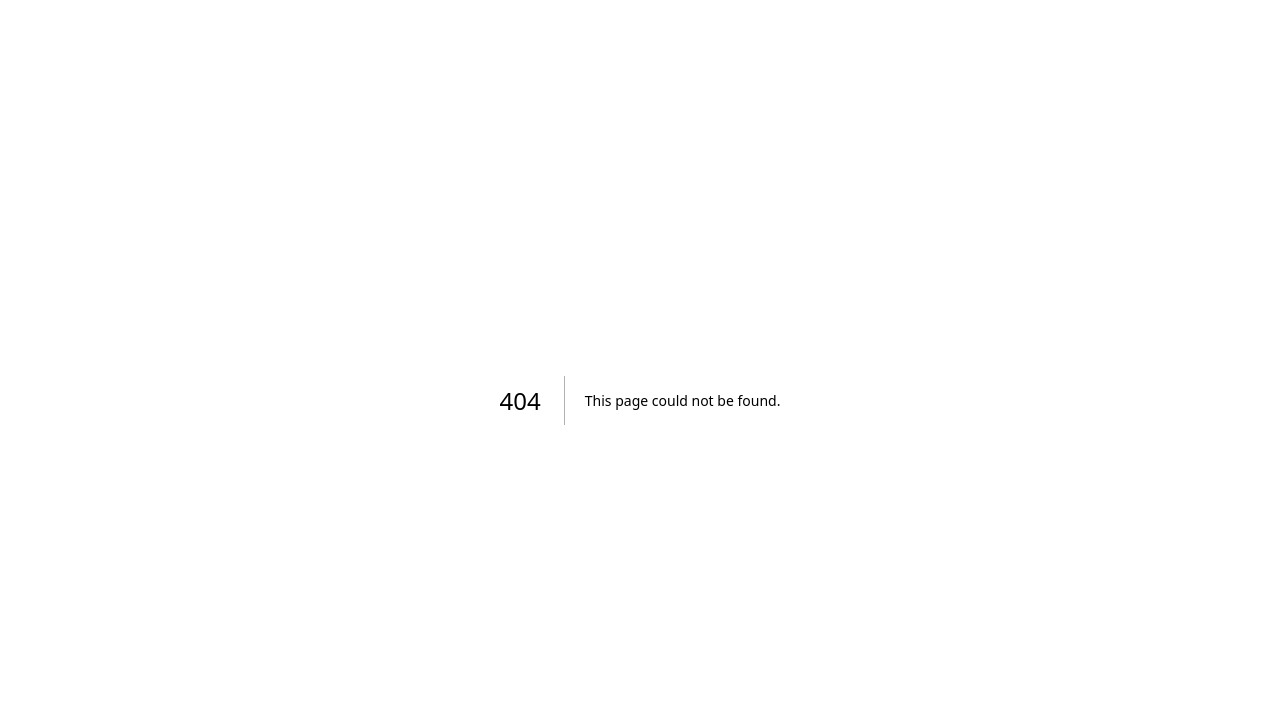
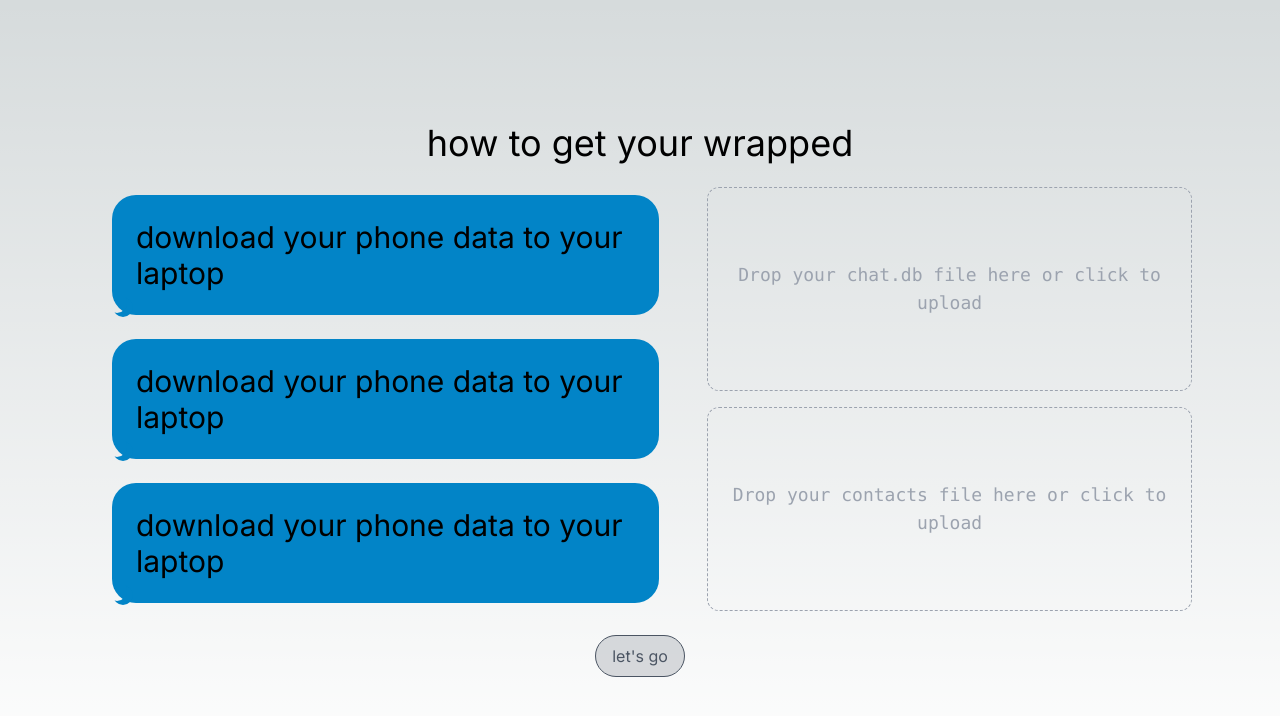
Before and after one commit to rpmccarter/imessage-wrapped, a Next.js app in the folder website/: page /upload in a window 1280 px wide. Before the commit this address had no page. Shown: the top 716 px of the page. Built offline with nearby package versions, Linux system fonts and the light colour scheme; no server answers.

Commit message:
componentize results

```diff
--- a/website/src/app/layout.tsx
+++ b/website/src/app/layout.tsx
@@ -1,8 +1,9 @@
 'use client';
 import { Inter } from 'next/font/google';
 import './globals.css';
-import { DataContext, DataType } from '@/contexts/DataContext';
+import { DataContext, ResultJawn } from '@/contexts/DataContext';
 import { useState } from 'react';
+import { usePathname, useRouter } from 'next/navigation';
 
 const inter = Inter({ subsets: ['latin'] });
 
@@ -11,7 +12,14 @@ export default function RootLayout({
 }: {
   children: React.ReactNode;
 }) {
-  const [data, setData] = useState<DataType>();
+  const router = useRouter();
+  const pathname = usePathname();
+  const [data, setData] = useState<ResultJawn>();
+
+  // if there is no data, go back to home page
+  // if (pathname !== '/' && pathname !== '/upload' && data === undefined) {
+  //   router.replace('/');
+  // }
 
   return (
     <html lang="en">
--- a/website/src/app/page.tsx
+++ b/website/src/app/page.tsx
@@ -5,7 +5,7 @@ export default function Home() {
     <main className="flex min-h-screen flex-col items-center justify-center gap-4 p-24">
       <h1 className="text-4xl">see your year through texts</h1>
       <Link
-        href="/getting-started"
+        href="/upload"
         className="border px-4 py-2 text-sky-600 bg-sky-600/20 rounded-full border-sky-600"
       >
         get started
--- a/website/src/app/results/Carousel.tsx
+++ b/website/src/app/results/Carousel.tsx
@@ -5,6 +5,7 @@ type CarouselParams = {
   setIndex?: (index: number) => void;
   children?: ReactNode[];
 };
+
 export const Carousel = ({ index, setIndex, children }: CarouselParams) => {
   return (
     <div
--- /dev/null
+++ b/website/src/app/results/ResultSlides.tsx
@@ -0,0 +1,55 @@
+import { useData } from '@/contexts/DataContext';
+import { useDownloadLink } from '@/hooks/useDownloadLinkAndCopy';
+import { useState, ReactNode } from 'react';
+import { Carousel } from './Carousel';
+import { sampleData } from './sampleData';
+
+export const ResultSlides = () => {
+  const { data } = useData();
+  const [index, setIndex] = useState(0);
+
+  return (
+    <div>
+      <Carousel index={index} setIndex={setIndex}>
+        {Object.keys(sampleData.topFriends).map((value, i) => (
+          <div key={i} id={`result-${i}`} className="w-full h-full bg-sky-600">
+            {value}
+          </div>
+        ))}
+      </Carousel>
+      <Buttons index={index} />
+    </div>
+  );
+};
+
+type ButtonsParams = {
+  index: number;
+};
+
+const Buttons = ({ index }: ButtonsParams) => {
+  const { link, copy } = useDownloadLink(index);
+  return (
+    <div className="flex gap-8 items-center justify-center">
+      <Button onClick={copy}>copy image</Button>
+      <a href={link} download={'imessage-wrapped.png'}>
+        <Button>save image</Button>
+      </a>
+    </div>
+  );
+};
+
+type ButtonParams = {
+  onClick?: () => void;
+  children?: ReactNode;
+};
+
+const Button = ({ onClick, children }: ButtonParams) => {
+  return (
+    <div
+      onClick={onClick}
+      className="cursor-pointer flex items-center justify-center rounded-full w-60 bg-sky-600 px-6 py-4"
+    >
+      {children}
+    </div>
+  );
+};
--- a/website/src/app/results/page.tsx
+++ b/website/src/app/results/page.tsx
@@ -1,11 +1,6 @@
 'use client';
 
-import { useData } from '@/contexts/DataContext';
-import { ReactNode, useState } from 'react';
-import { Carousel } from './Carousel';
-import { useDownloadLink } from '@/hooks/useDownloadLinkAndCopy';
-
-const results = ['foo', 'bar', 'baz'];
+import { ResultSlides } from './ResultSlides';
 
 export default function Results() {
   return (
@@ -15,53 +10,3 @@ export default function Results() {
     </main>
   );
 }
-
-const ResultSlides = () => {
-  const { data } = useData();
-  const [index, setIndex] = useState(0);
-
-  return (
-    <div>
-      <Carousel index={index} setIndex={setIndex}>
-        {results.map((value, i) => (
-          <div key={i} id={`result-${i}`} className="w-full h-full bg-sky-600">
-            value
-          </div>
-        ))}
-      </Carousel>
-      <Buttons index={index} />
-    </div>
-  );
-};
-
-type ButtonsParams = {
-  index: number;
-};
-
-const Buttons = ({ index }: ButtonsParams) => {
-  const { link, copy } = useDownloadLink(index);
-  return (
-    <div className="flex gap-8 items-center justify-center">
-      <Button onClick={copy}>copy image</Button>
-      <a href={link} download={'imessage-wrapped.png'}>
-        <Button>save image</Button>
-      </a>
-    </div>
-  );
-};
-
-type ButtonParams = {
-  onClick?: () => void;
-  children?: ReactNode;
-};
-
-const Button = ({ onClick, children }: ButtonParams) => {
-  return (
-    <div
-      onClick={onClick}
-      className="cursor-pointer flex items-center justify-center rounded-full w-60 bg-sky-600 px-6 py-4"
-    >
-      {children}
-    </div>
-  );
-};
--- a/website/src/app/getting-started/FileInput.tsx
+++ b/website/src/app/upload/FileInput.tsx
@@ -4,19 +4,25 @@ import clsx from 'clsx';
 import { useRef } from 'react';
 
 type FileInputParams = {
+  title?: string;
   value?: File;
   accept?: string;
   setValue?: (file: File) => void;
 };
 
-export const FileInput = ({ value, setValue, accept }: FileInputParams) => {
+export const FileInput = ({
+  title,
+  value,
+  setValue,
+  accept,
+}: FileInputParams) => {
   const hiddenInputRef = useRef<HTMLInputElement>(null);
 
   return (
     <>
       <button
         aria-label="file upload button"
-        className="m-2 p-4 w-1/2 flex border-gray-400 dark:border-white/30 items-center justify-center border rounded-xl border-dashed bg-transparent outline-none min-w-0"
+        className="m-2 w-full h-full p-4 flex border-gray-400 dark:border-white/30 items-center justify-center border rounded-xl border-dashed bg-transparent outline-none min-w-0"
         onClick={() => hiddenInputRef.current?.click()}
       >
         <div
@@ -27,7 +33,8 @@ export const FileInput = ({ value, setValue, accept }: FileInputParams) => {
               : 'text-gray-400 dark:text-white/30',
           )}
         >
-          {value?.name ?? 'Drop your iMessage data here or click to upload'}
+          {value?.name ??
+            `Drop your ${title ?? 'file'} here or click to upload`}
         </div>
       </button>
       {/* HACK: file inputs are notoriously hard to style, so hide the native input and click it programmatically */}
--- a/website/src/app/getting-started/page.tsx
+++ b/website/src/app/upload/page.tsx
@@ -13,7 +13,8 @@ const steps = [
   'download your phone data to your laptop',
 ];
 
-const API_ENDPOINT = process.env.NEXT_PUBLIC_API_ENDPOINT || 'http://localhost:8000';
+const API_ENDPOINT =
+  process.env.NEXT_PUBLIC_API_ENDPOINT || 'http://localhost:8000';
 
 export default function GettingStarted() {
   const [chatFile, setChatFile] = useState<File>();
@@ -30,9 +31,15 @@ export default function GettingStarted() {
             </Step>
           ))}
         </div>
-        <div>
-          <FileInput accept=".db,.gz" value={chatFile} setValue={setChatFile} />
+        <div className="flex flex-col">
           <FileInput
+            title="chat.db file"
+            accept=".db,.gz"
+            value={chatFile}
+            setValue={setChatFile}
+          />
+          <FileInput
+            title="contacts file"
             accept=".vcf"
             value={contactFile}
             setValue={setContactFile}
@@ -118,9 +125,7 @@ const Tail = () => {
   return (
     <div
       className="w-5 h-5 left-[-5px] bottom-[2px] shadow-[6px_4px_0_0] shadow-sky-600 bottom-0 absolute"
-      style={{
-        borderRadius: '50%',
-      }}
+      style={{ borderRadius: '50%' }}
     />
   );
 };
--- a/website/src/contexts/DataContext.tsx
+++ b/website/src/contexts/DataContext.tsx
@@ -1,11 +1,21 @@
 import { createContext, useContext } from 'react';
-
-// TODO: define datatype of results
-export type DataType = any;
+import { ResultJawn } from '../../../backend/src/queryManager';
+export type {
+  ResultJawn,
+  TextsSentSummary,
+  TopSender,
+  DayOfWeek,
+  MessagesPerDay,
+  TopFriends,
+  TopFriend,
+  TopWordsPerFriend,
+  Message,
+  WordCount,
+} from '../../../backend/src/queryManager';
 
 type DataContextType = {
-  setData: (data: DataType) => void;
-  data?: DataType;
+  setData: (data: ResultJawn) => void;
+  data?: ResultJawn;
 };
 
 export const DataContext = createContext<DataContextType>({
```
